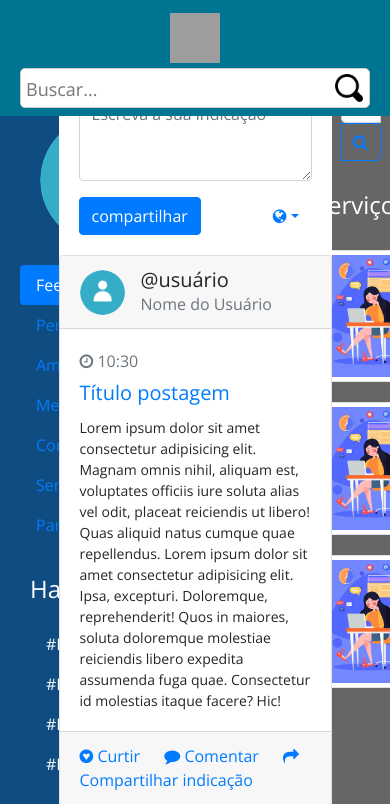
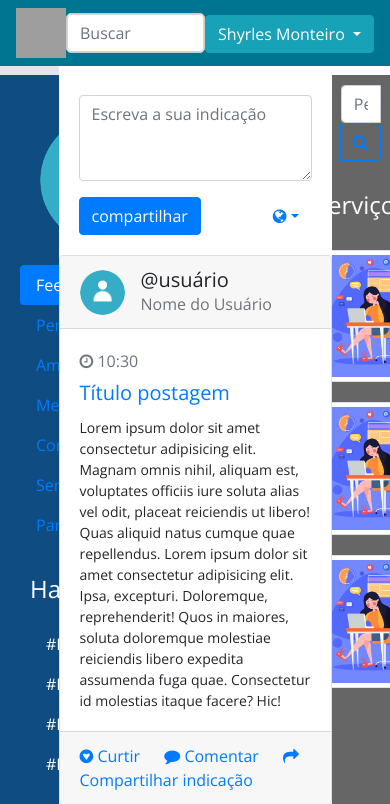
Before and after one commit to Shyrles/QuemIndica, a PHP site: page /feed.php in a window 390 px wide; the page is wider, and only the part inside the window is pictured. Shown: the top 804 px of that part. Run offline with PHP 8.4, Linux system fonts and the light colour scheme; some libraries are stand-ins or nearby versions; grey boxes are pictures that could not be loaded.

Commit message:
responsivo

```diff
--- a/header_minhaConta.php
+++ b/header_minhaConta.php
@@ -1,19 +1,22 @@
-<header class="navbar navbar-expand flex-column flex-md-row bd-navbar fixed-top fundo">
+<header class="navbar navbar-expand bd-navbar fixed-top fundo">
 
 <!-- Logo esquerda -->
-    <a class="navbar-brand mr-0 mr-md-2" href="#" aria-label="Quem Indica"><img src="imagens/logo_icon.svg" width="50" height="50"
-            class="d-inline-block align-top" alt=""></a>
+<img src="imagens/logo_icon.svg" width="50" height="50" >
+
 
 <!-- Barra de busca -->
 
 <div id="divBusca">
-        <input type="text" id="txtBusca" placeholder="Buscar..."/>
+<form class="form-inline">
+    <input class="form-control mr-sm-2" type="search" placeholder="Buscar" aria-label="Search">
+
+  </form>
 </div>
 
 <!-- Botões direita -->
-        <ul class="navbar-nav flex-row ml-md-auto d-none d-md-flex">
+<ul class="navbar-nav flex-row ml-md-auto d-flex">
     <li class="nav-item">
-                <img id="fotoUsuario" src="imagens/minhaConta/fotoUsuario.jpg" alt="Foto do usuario" class="rounded">
+        <img id="fotoUsuario" src="imagens/fotoUsuario.jpg" alt="Foto do usuario" width="40" height="40" class="rounded">
         <!--a class="nav-link active" href="#"><button type="button" class="btn btn-dark">Registrar</button></a-->
     </li>
 
```
Lines whose indentation alone changed are shown as unchanged.
